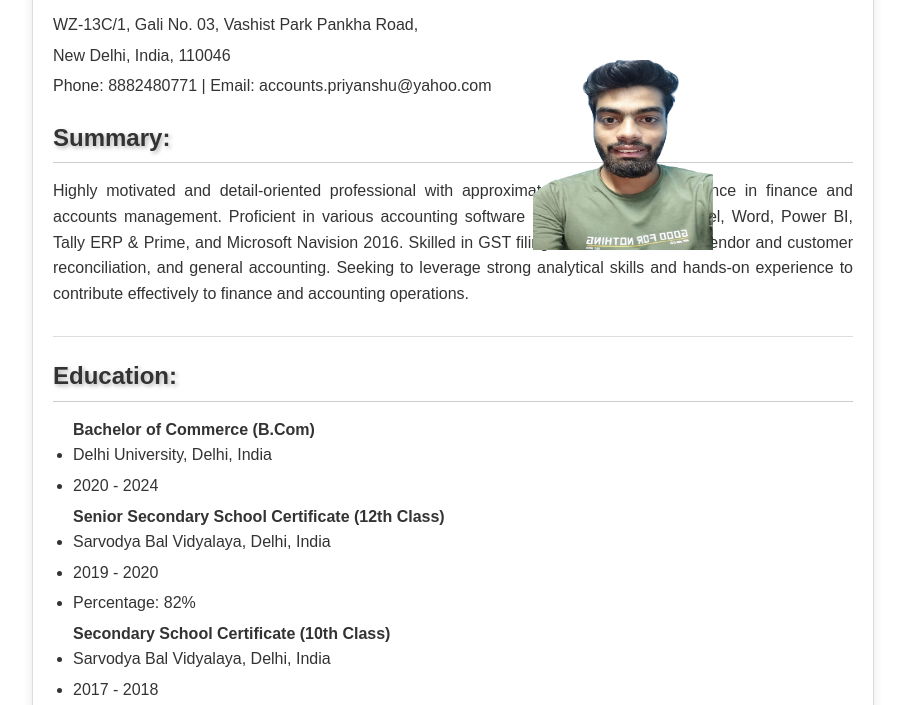
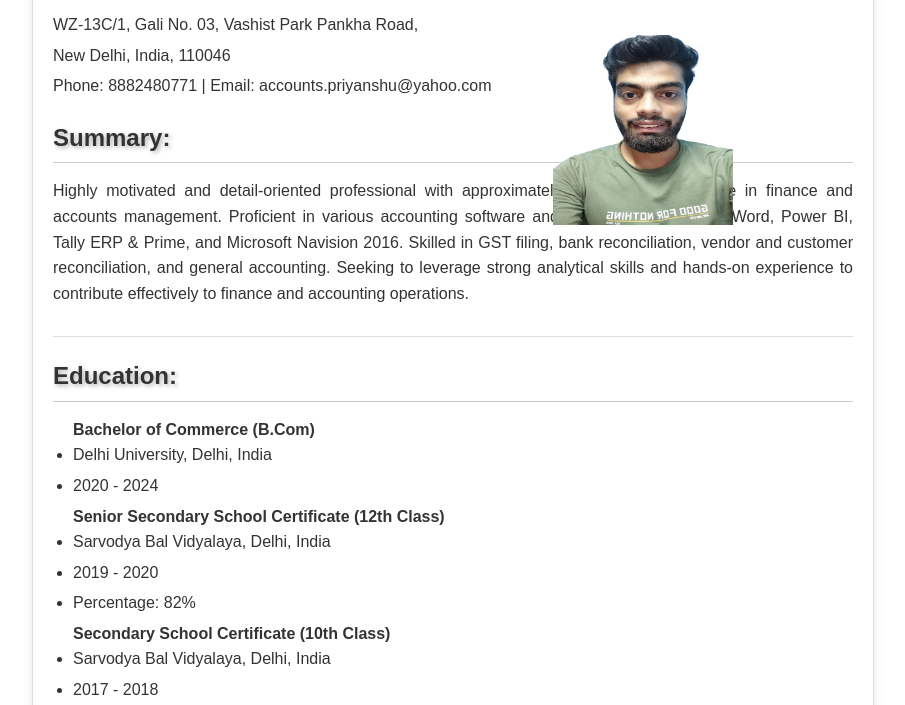
Before and after one commit to PHRAFTAR/RESUME, a plain HTML site: page index.html in a window 1280 px wide. Shown: the part 95-800 px from the top of the page, without its empty margins (187-1092 px from the left). Drawn offline with Linux system fonts and the light colour scheme.

Commit message:
Update index.html

```diff
--- a/index.html
+++ b/index.html
@@ -72,8 +72,8 @@
         /* Style for the photo */
         .photo {
             position: absolute;
-            bottom: 455px; /* Adjust the distance from the bottom */
-            right: 380px; /* Adjust the distance from the right */
+            bottom: 480px; /* Adjust the distance from the bottom */
+            right: 360px; /* Adjust the distance from the right */
             width: 180px; /* Set width */
             height: 190px; /* Set height */
             border: px solid #fff; /* Add border */
```
